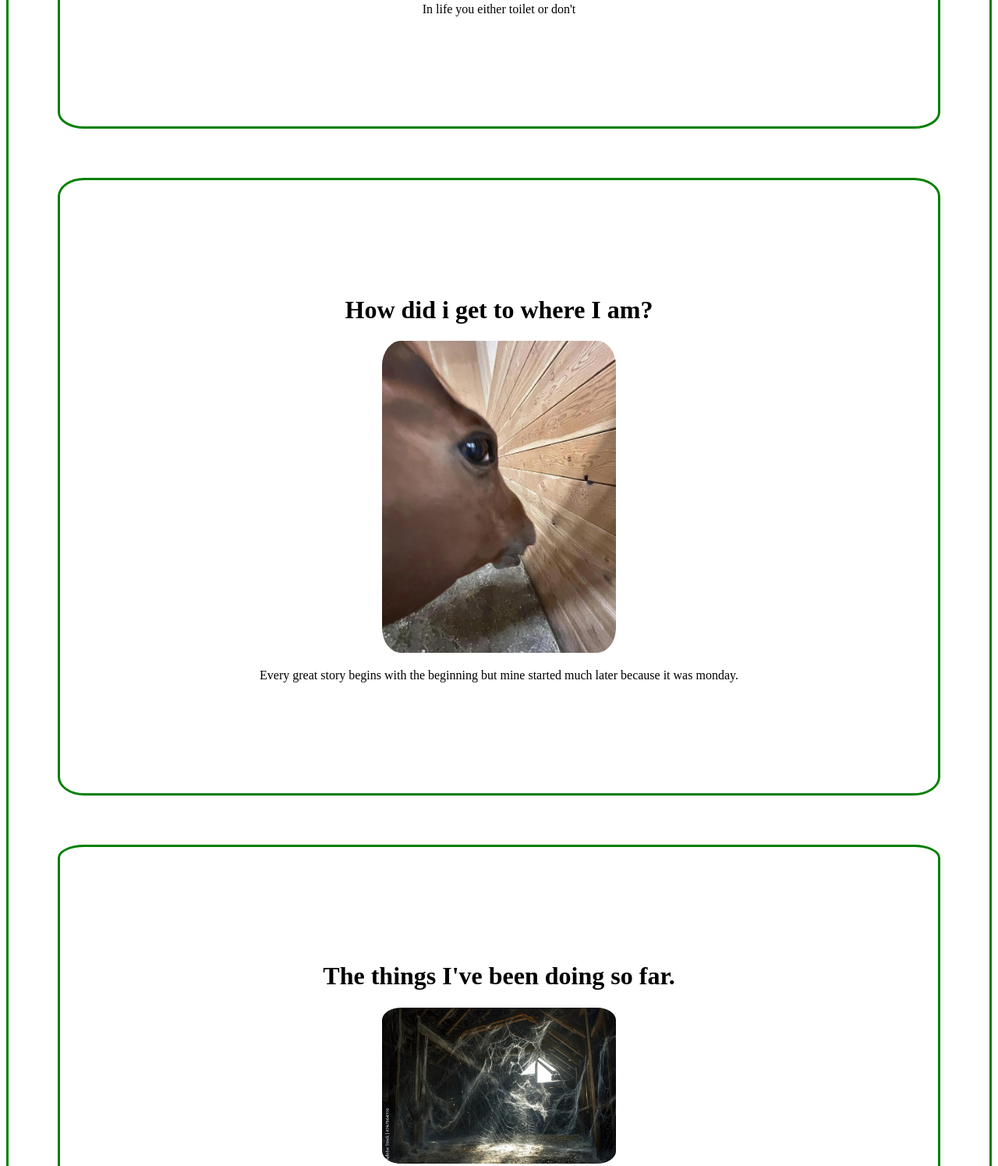
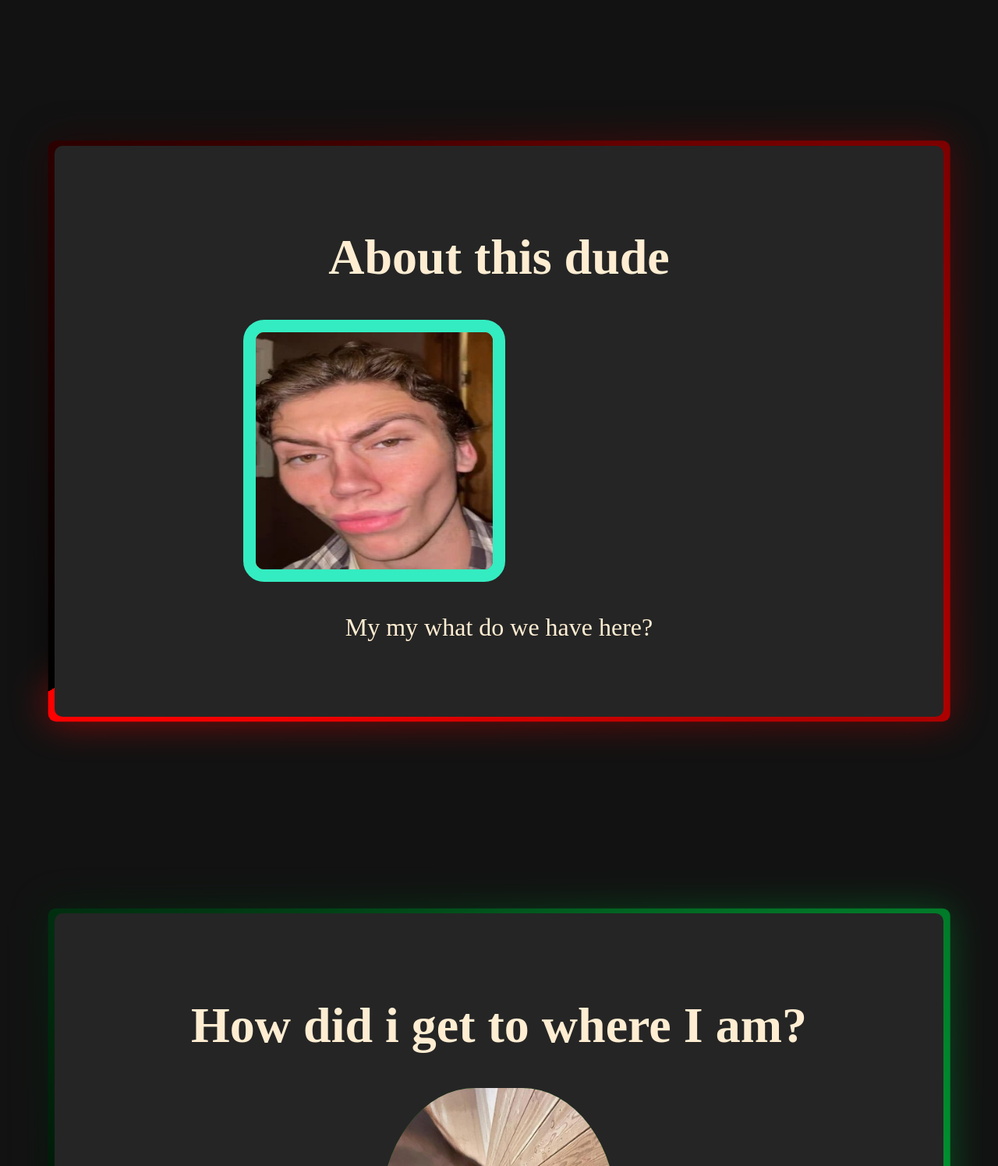
Before and after one commit to Jivko03/20_Programming_Projects-Coding-Sloth, a plain HTML site: page 20 Programming projects/Portfolio/index.html in a window 1280 px wide. Shown: the part 700-2195 px from the top of the page at 78% size. Drawn offline with Linux system fonts and the light colour scheme.

Commit message:
Add files via upload

```diff
--- a/20 Programming projects/Portfolio/index.html
+++ b/20 Programming projects/Portfolio/index.html
@@ -1,24 +1,26 @@
  <!DOCTYPE html>
 <html>
 <head>
-<title>My Portforwardlio</title>
+<title>🐳My Portforwardlio</title>
 <link rel="stylesheet" href="style/main.css">
 </head>
 <body>
 <div class="main-page">
+ <h1 id="bigtext">My portfolio</h1>
 <div class="intro">
-<h1>My portfolio</h1>
+<h1>About this dude</h1>
 <img class="mainpic" src="/style/images/face.jpg" alt="Tun tun tun">
-<p id="mainp"> In life you either toilet or don't</p>
+<p id="mainp"> My my what do we have here?</p>
 </div>
 <div class="experience">
 <h1>How did i get to where I am?</h1>
-<img class="mainpic" src="/style/images/sideeye.jpg" alt="Italian Trulli">
-<p id="exp">Every great story begins with the beginning but mine started much later because it was monday.</p>
+<img class="secpic" src="/style/images/sideeye.jpg" alt="Italian Trulli">
+<p id="exp">"Every great story begins with the beginning but mine started much later because it was monday."</p>
 </div>
 <div class="projects">
 <h1>The things I've been doing so far.</h1>
-<img class="mainpic" src="/style/images/exp.jpg" alt="Italian Trulli">
+<img class="lastpic" src="/style/images/exp.jpg" alt="I am">
+<p class="supr">BOO</p>
 <p id="proj"></p>
 </div>
 </div>
--- a/20 Programming projects/Portfolio/style/main.css
+++ b/20 Programming projects/Portfolio/style/main.css
@@ -1,32 +1,227 @@
+body{
+  background: #121212;
+  min-height: 100vh;
+  align-content: center;
+}
 .main-page{
     padding: 100px 0;
-  border: 3px solid green;
-  border-radius: 3%;
   text-align: center;
+  color: #FFEDD2;
+  z-index: -1;
 }
+
+#bigtext{
+  font-size: 5em;
+  padding: 10% 20% 20% 20%;
+  animation: 5s fadein infinite linear alternate;
+  font-family: "Lucida Console", "Courier New", monospace;
+  border-color: white;
+  border-radius: 10px;
+}
+
+@keyframes fadein{
+  from{
+    opacity: 0.2;
+    color: red;
+  }
+  to{
+    opacity: 1;
+    color: green;
+  }
+  to{
+    opacity: 1;
+    color:blue;
+  }
+}
+
 .intro{
-    padding: 10% 5%;
-  border: 3px solid green;
-  border-radius: 3%;
+  margin: 20% auto;
+  padding: 2em;
+  width: 80%;
+  height: 80%;
+  background: #252525;
   text-align: center;
-  margin: 5% 5% 5% 5%;
+  font-size: 2em;
+  border-radius: 10px;
+  position: relative;
+}
+
+@property --angle{
+  syntax: "<angle>";
+  initial-value: 1deg;
+  inherits: false;
+}
+.intro::after, .intro::before{
+  content: '';
+  position: absolute;
+  height: 101%;
+  width: 101%;
+  background-image: conic-gradient(from var(--angle),black, red);
+  top: 50%;
+  left: 50%;
+  translate: -50% -50%;
+  z-index: -1;
+  padding: 3px;
+  border-radius: 10px;
+  animation: 3s spin linear infinite;
+}
+.intro::before{
+  filter: blur(1.5rem);
+  opacity: 0.5;
+}
+@keyframes spin{
+  from{
+    --angle: 0deg;
+  }
+  to{
+    --angle: 360deg;
+  }
 }
 .experience{
-    padding: 10% 5%;
-  border: 3px solid green;
-  border-radius: 3%;
+ margin: 20% auto;
+  padding: 2em;
+  width: 80%;
+  height: 80%;
+  font-size: 2em;
+  background: #252525;
   text-align: center;
-  margin: 5% 5% 5% 5%;
+  border-radius: 10px;
+  position: relative;
+}
+@property --angle{
+  syntax: "<angle>";
+  initial-value: 1deg;
+  inherits: false;
+}
+.experience::after, .experience::before{
+  content: '';
+  position: absolute;
+  height: 101%;
+  width: 101%;
+  background-image: conic-gradient(from var(--angle),black, rgb(0, 255, 85));
+  top: 50%;
+  left: 50%;
+  translate: -50% -50%;
+  z-index: -1;
+  padding: 3px;
+  border-radius: 10px;
+  animation: 3s spin linear infinite;
+}
+.experience::before{
+  filter: blur(1.5rem);
+  opacity: 0.5;
+}
+@keyframes spin{
+  from{
+    --angle: 0deg;
+  }
+  to{
+    --angle: 360deg;
+  }
 }
 .projects{
-    padding: 10% 5%;
-  border: 3px solid green;
-  border-radius: 3%;
+  margin: 20% auto;
+  padding: 2em;
+  width: 80%;
+  height: 80%;
+  font-size: 2em;
+  background: #252525;
   text-align: center;
-  margin: 5% 5% 5% 5%;
+  border-radius: 10px;
+  position: relative;
+}
+@property --angle{
+  syntax: "<angle>";
+  initial-value: 1deg;
+  inherits: false;
+}
+.projects::after, .projects::before{
+  content: '';
+  position: absolute;
+  height: 101%;
+  width: 101%;
+  background-image: conic-gradient(from var(--angle),black, rgb(38, 243, 250));
+  top: 50%;
+  left: 50%;
+  translate: -50% -50%;
+  z-index: -1;
+  padding: 3px;
+  border-radius: 10px;
+  animation: 3s spin linear infinite;
+}
+.intro::before{
+  filter: blur(1.5rem);
+  opacity: 0.5;
+}
+@keyframes spin{
+  from{
+    --angle: 0deg;
+  }
+  to{
+    --angle: 360deg;
+  }
 }
 .mainpic {
     border-radius: 8%;
     width: 30%;
-    height: 30%;
+    height: 20%;
+    background-color: red;
+    position: relative;
+    border-style: solid;
+    animation: swag 5s linear 2s infinite alternate;
 }
+@keyframes swag {
+  0%   {border-color:rgb(255, 123, 0); left:0px; top:0px; border-width: 20px;}
+  25%  {border-color:rgb(0, 250, 83); left:200px; top:0px; border-width: 0px;}
+  50%  {border-color: rgb(1, 253, 241); left:-200px; top:0px; border-width: 20px;}
+  100% {border-color:rgb(255, 166, 0); left:0px; top:0px; border-width: 0px;}
+}
+.secpic {
+    border-radius: 40%;
+    width: 30%;
+    height: 20%;
+    background-color: green;
+    position: relative;
+    animation: shake 5s linear infinite alternate;
+}
+@keyframes shake {
+  0%   {transform: rotate(45deg);}
+  25%  {transform: rotate(-25deg);}
+  50%  {transform: rotate(45deg);}
+  75%  {transform: rotate(-25deg);}
+  100% {transform: rotate(0deg);}
+}
+.lastpic {
+    border-radius: 10%;
+    width: 30%;
+    height: 20%;
+    background-color: green;
+    position: relative;
+    animation: boo 10s linear infinite;
+}
+@keyframes boo {
+  0%   {width: 0%;height: 0%;}
+  25%  {width: 10%;height: 5%;}
+  50%  {width: 30%;height: 20%;}
+  75%  {width: 50%;height: 30%;}
+  100% {width: 0%;height: 0%;}
+}
+.supr{
+  opacity: 0;
+  position: relative;
+  animation: scary 10s linear infinite;
+}
+@keyframes scary {
+
+  from{
+    opacity: 0;
+
+  }
+  to{
+    opacity: 0.5;
+  }
+  to{
+    opacity: 1;
+  }
+
+}
```
